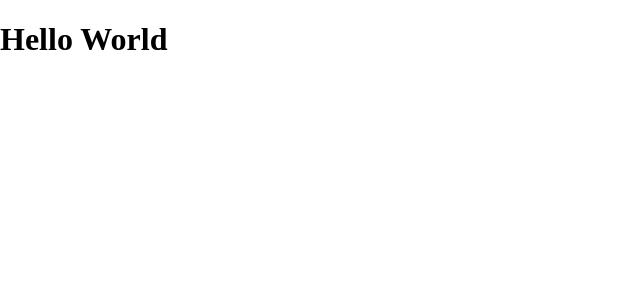
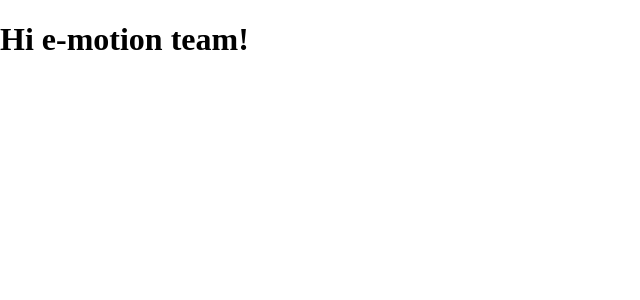
Before and after one commit to BryanPan342/e-motion, a React app: page / in a window 1280 px wide. Shown: the top 300 px of the page, without its empty margins (0-640 px from the left). Built offline with nearby package versions, Linux system fonts and the light colour scheme.

Commit message:
chore: test PR for ci system

```diff
--- a/src/components/App.tsx
+++ b/src/components/App.tsx
@@ -3,7 +3,7 @@ import React from 'react';
 function App(): JSX.Element {
 
   return (
-    <h1>Hello World</h1>
+    <h1>Hi e-motion team!</h1>
   );
 }
 
```
